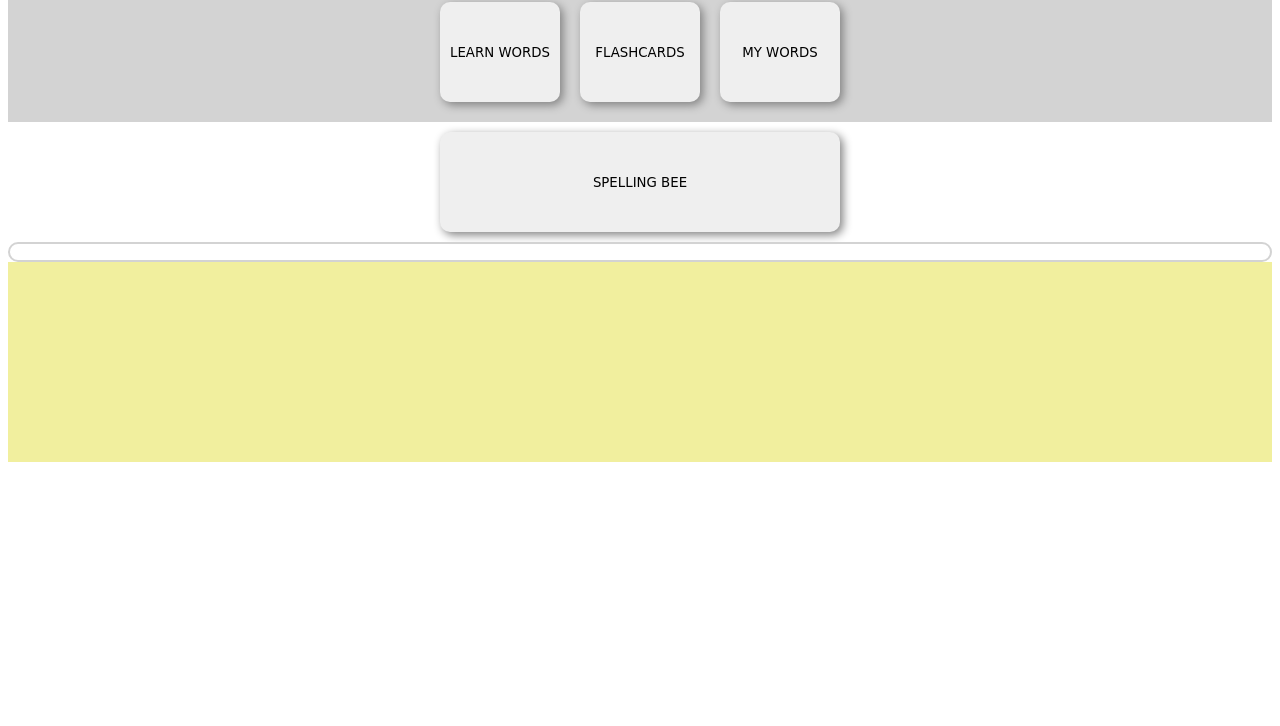
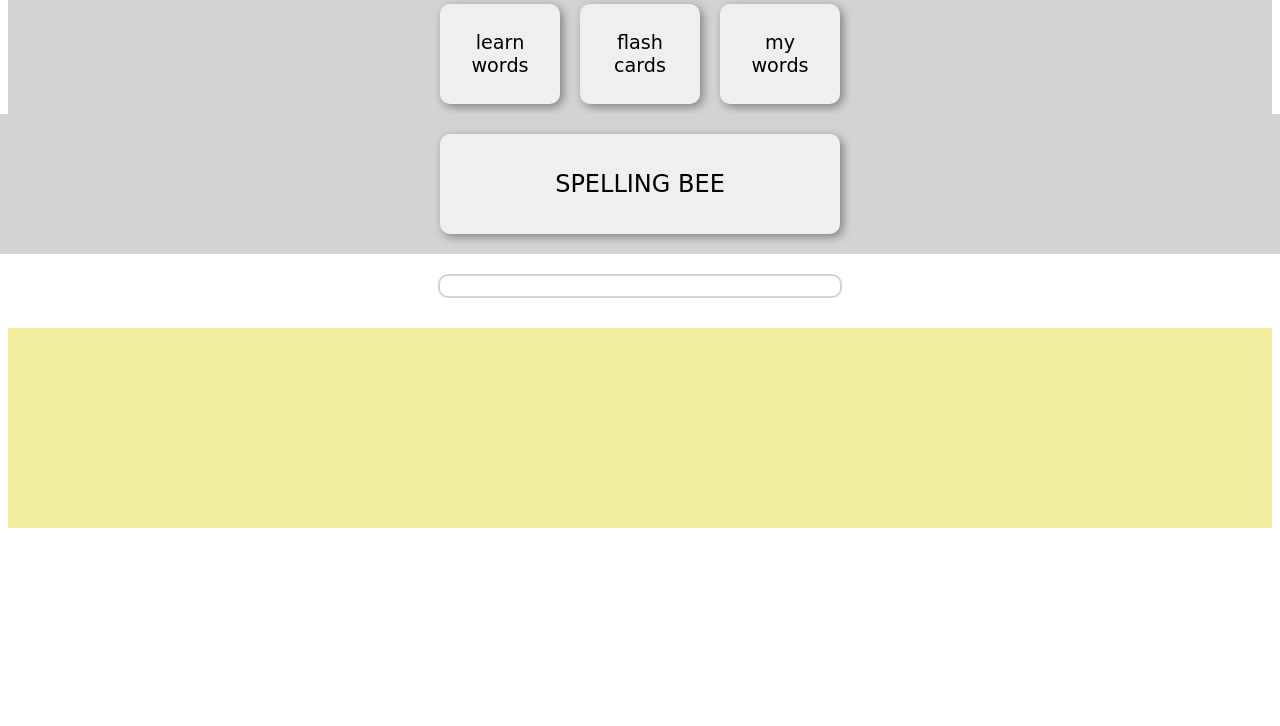
Before and after one commit to jesschoe/beewordly, a plain HTML site: page index.html in a window 1280 px wide. Shown: the part 74-800 px from the top of the page. Drawn offline with nearby package versions, Linux system fonts and the light colour scheme; a web font is replaced by a local one.

Commit message:
create search function

```diff
--- a/index.html
+++ b/index.html
@@ -18,19 +18,19 @@
         <img src="./images/bee.svg" />
     </header>
     <nav>
-        <button id="learn-words">LEARN WORDS</button>
-        <button id="flashcards">FLASHCARDS</button>
-        <button id="my-words">MY WORDS</button>
-
+        <button id="learn-words">learn<br/>words</button>
+        <button id="flashcards">flash<br/>cards</button>
+        <button id="my-words">my<br/>words</button>
     </nav>
     <div class="game-nav">
         <button class="game-buttons" id="spelling-bee">SPELLING BEE</button>
     </div>
-    <div id='content-name'>
 
-    </div>
-    <div id="content">
-        <p></p>
+    <div class="content-container">
+        <div id='content-name'>
+        </div>
+        <div id="content"></div>
+        </div>
     </div>
     <!-- <script>
         function play() {
--- a/script.js
+++ b/script.js
@@ -28,13 +28,18 @@ async function getDictEntry(word) {
         let pos = res.data[0].fl;
         let audio = res.data[0].hwi.prs[0].sound;
         let audioName = audio.audio;
-        let audioSub = '';
+
+        let firstChar = audioName[0].charAt(0);
+
+      //do your stuff
 
         // get data for correct format of audio URL of word
-        if (audioName.substring(0,2) === 'g') {
+        if (audioName.substring(0,2) === 'gg') {
             audioSub = 'gg';
         } else if (audioName.substring(0,3) === 'bix') {
             audioSub = 'bix';
+        } else if (firstChar <='9' && firstChar >='0') {
+            audioSub = 'number';
         } else {
             audioSub = audioName[0];
         }
@@ -44,6 +49,7 @@ async function getDictEntry(word) {
         append('part of speech', pos);
         append('definition', definition);
 
+        console.log(audioURL)
 
         return {
             definition,
@@ -107,7 +113,7 @@ function append(keyword, data) {
 const searchInput = document.createElement('input')
 function launchLearnWords(event) {
 
-    // contentName.innerHTML = '<h2>Learn Words</h2>';
+    contentName.innerHTML = '<h2>Learn Words</h2>';
     contentDiv.innerHTML = '<p>Search for words to learn their part of speech, meaning, and synonyms</p>'
 
     // searchInput = document.createElement('input');
@@ -124,7 +130,6 @@ function launchLearnWords(event) {
 function searchDict(event) {
     event.preventDefault;
     const inputValue = searchInput.value;
-    console.log(inputValue)
     getDictEntry(inputValue);
 }
 
--- a/style.css
+++ b/style.css
@@ -1,7 +1,6 @@
 * {
     font-family: 'Ribeye Marrow', cursive;
     text-align: center;
-
 }
 
 header {
@@ -14,11 +13,23 @@ body {
     flex-flow: column;
 }
 
+h1 {
+    font-size: 2.7em;
+}
+
 nav {
     background-color: lightgray;
     display: flex;
     justify-content: center;
     padding: 10px;
+}
+
+.game-nav {
+    background-color: lightgray;
+    display: flex;
+    justify-content: center;
+    padding: 10px;
+    margin: -10px;
 }
 
 div {
@@ -50,15 +61,16 @@ button {
     margin: 10px;
     border-radius: 10px;
     box-shadow: 3px 3px 10px gray;
+    font-size: 1.2em;
+}
 
-}
 button:hover {
-    background-color: white;
+    box-shadow: none;
   }
 
 .game-buttons {
     width: 400px;
-
+    font-size: 1.5em;
 }
 
 .search-button {
@@ -66,7 +78,11 @@ button:hover {
 
 }
 
-#content {
+.content-container {
     border: 2px solid lightgray;
     border-radius: 10px;
+    width: 380px;
+    margin: 30px auto;
+    padding: 10px;
+
 }
```
Also changed, not shown: 1 other file.
